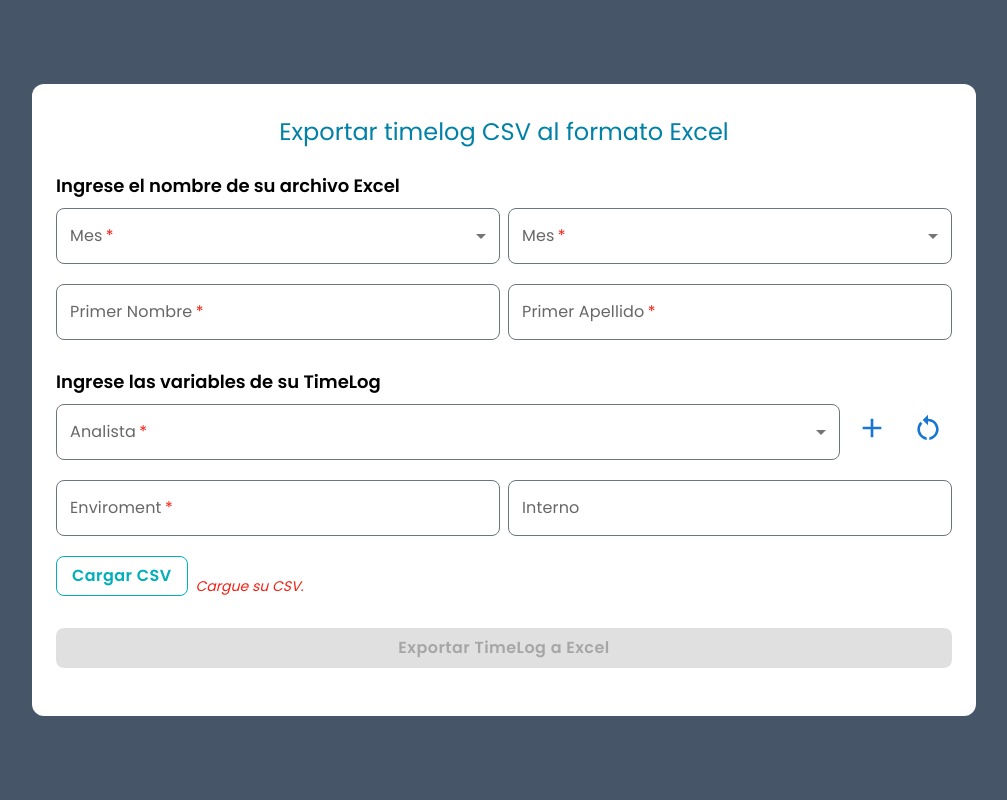
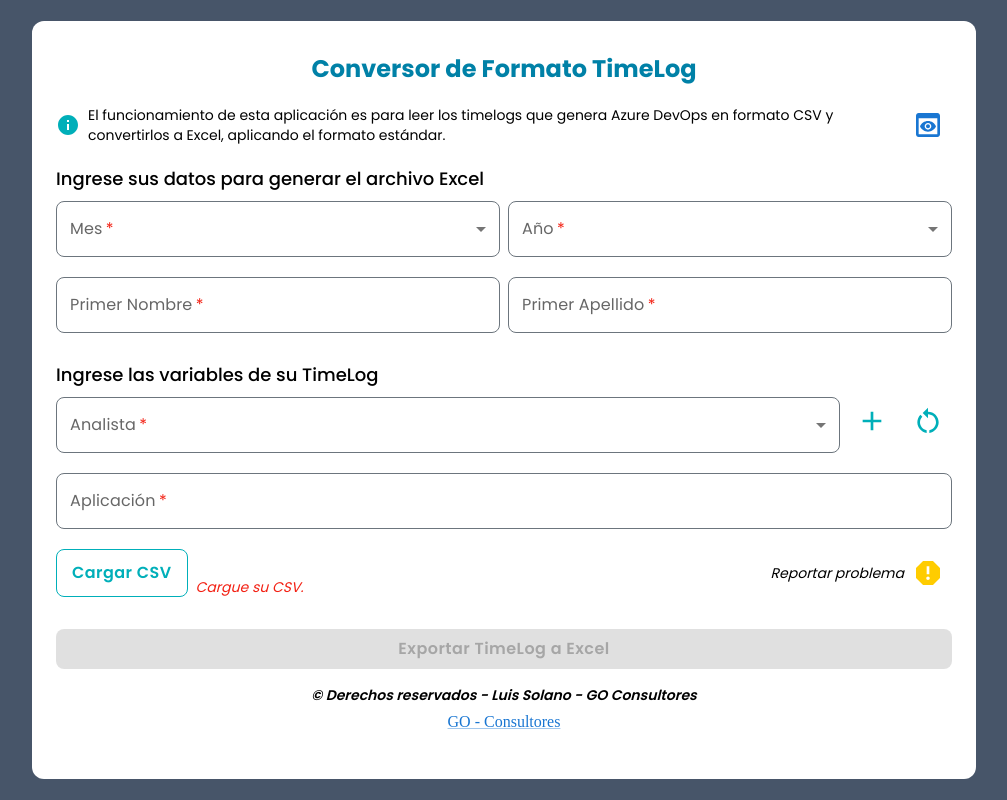
Before and after one commit to XxLuisFer15xX/excel-timelog-generator, a React (Vite) app: page /home in a window 1280 px wide. Shown: the whole page, without its empty margins (136-1143 px from the left). Built offline with nearby package versions, Linux system fonts and the light colour scheme.

Commit message:
:bug: Realizando ajustes varios al proyecto y mejorando interfaz

```diff
--- a/index.html
+++ b/index.html
@@ -4,7 +4,7 @@
     <meta charset="UTF-8" />
     <link rel="icon" type="image/svg+xml" href="/vite.svg" />
     <meta name="viewport" content="width=device-width, initial-scale=1.0" />
-    <title>Exportar Timelogs</title>
+    <title>Conversor de formato TimeLog</title>
   </head>
   <body>
     <div id="root"></div>
--- a/src/components/atoms/TextCustom.tsx
+++ b/src/components/atoms/TextCustom.tsx
@@ -15,7 +15,7 @@ export const TextCustom = ({
       paragraph={isParagraph}
       noWrap={isWrap}
       variant={variant}
-      className={`font-poppins font-normal ${className}`}
+      className={`font-poppins ${className}`}
     >
       {text}
     </Typography>
--- a/src/components/atoms/TextInputCustom.tsx
+++ b/src/components/atoms/TextInputCustom.tsx
@@ -33,6 +33,7 @@ const Component = ({
   multiline = false,
   required = false,
   fontSize = 18,
+  allowSpaces = true,
 }: TextInputCustomProps) => {
   const handleOnChange = (e: React.ChangeEvent<HTMLInputElement>) => {
     const inputValue: string = e.target.value
@@ -41,6 +42,9 @@ const Component = ({
       isValid = validInputInitialNumbers(inputValue, validInitNumbers)
     } else {
       isValid = validTextInput(inputValue, typesValidation)
+    }
+    if (!allowSpaces && inputValue.includes(' ')) {
+      isValid = false
     }
     if (isValid || inputValue === '' || !inputValue) {
       setValue(inputValue)
--- a/src/components/organisms/DialogAddAnalysts.tsx
+++ b/src/components/organisms/DialogAddAnalysts.tsx
@@ -112,6 +112,7 @@ const Component = ({ open = false, setOpen = () => null }: DialogTestProps) => {
             setValue={setName}
             className="mb-2"
             required
+            maxLength={40}
             onEnter={handleAccept}
             msgError={messages.name}
           />
--- a/src/components/pages/Home.tsx
+++ b/src/components/pages/Home.tsx
@@ -21,6 +21,9 @@ import { exportWorksheet, parseCSV } from '@core/utils'
 // assets
 import AddIcon from '@mui/icons-material/Add'
 import RestartAltIcon from '@mui/icons-material/RestartAlt'
+import ReportIcon from '@mui/icons-material/Report'
+import InfoIcon from '@mui/icons-material/Info'
+import PreviewIcon from '@mui/icons-material/Preview'
 
 // services
 import {
@@ -28,6 +31,7 @@ import {
   stRemoveAnalysts,
   stSetAnalysts,
 } from '@services/storage'
+import { Link, Tooltip } from '@mui/material'
 
 interface FormData {
   month: string | null
@@ -35,8 +39,7 @@ interface FormData {
   firstName: string | null
   firstLastName: string | null
   analyst: string | null
-  environment: string | null
-  internal: string | null
+  application: string | null
 }
 
 export const Home = () => {
@@ -46,8 +49,7 @@ export const Home = () => {
   const [firstLastName, setFirstLastName] = useState('')
   const [analyst, setAnalyst] = useState('')
   const [analysts, setAnalysts] = useState<SelectableData[]>([])
-  const [environment, setEnvironment] = useState('')
-  const [internal, setInternal] = useState('')
+  const [application, setApplication] = useState('')
   const [file, setFile] = useState<File | null>(null)
   const [showAddAnalysts, setShowAddAnalysts] = useState(false)
   const { messages, setMessages, resetMessages } = useMessage<FormData>({
@@ -56,8 +58,7 @@ export const Home = () => {
     firstName: null,
     firstLastName: null,
     analyst: null,
-    environment: null,
-    internal: null,
+    application: null,
   })
 
   useEffect(() => {
@@ -99,9 +100,9 @@ export const Home = () => {
     !analyst
       ? (msgValid.analyst = 'Analista no asignado')
       : (msgValid.analyst = '')
-    !environment
-      ? (msgValid.environment = 'Environment no asignado')
-      : (msgValid.environment = '')
+    !application
+      ? (msgValid.application = 'Aplicación no asignada')
+      : (msgValid.application = '')
     setMessages(msgValid)
     Object.entries(msgValid).forEach(([_key, value]) => {
       value ? (isValid = false) : null
@@ -129,14 +130,10 @@ export const Home = () => {
         incrementIndex++
         newLineHeader[incrementIndex] = 'Summary'
         incrementIndex++
-        newLineHeader[incrementIndex] = 'Analista'
+        newLineHeader[incrementIndex] = 'Analyst'
         incrementIndex++
-        newLineHeader[incrementIndex] = 'Enviroment'
+        newLineHeader[incrementIndex] = 'Application'
         incrementIndex++
-        if (internal) {
-          newLineHeader[incrementIndex] = 'Interno'
-          incrementIndex++
-        }
         newLineHeader[incrementIndex] = 'Date Started'
         incrementIndex++
         newLineHeader[incrementIndex] = 'Display Name'
@@ -159,12 +156,8 @@ export const Home = () => {
             incrementIndex++
             newLine[incrementIndex] = analyst
             incrementIndex++
-            newLine[incrementIndex] = environment
+            newLine[incrementIndex] = application
             incrementIndex++
-            if (internal) {
-              newLine[incrementIndex] = internal
-              incrementIndex++
-            }
             newLine[incrementIndex] = lines[i][4]
             incrementIndex++
             newLine[incrementIndex] = lines[i][1]
@@ -193,18 +186,36 @@ export const Home = () => {
     }
   }
 
+  const handleReportProblem = () => {
+    window.location.href = 'mailto:lsolano@goconsultores.com'
+  }
+
   return (
     <div className="w-screen min-h-screen flex justify-center items-center bg-slate-600">
       <div className="max-w-4xl w-full mx-0 sm:mx-12 md:mx-24 flex flex-col px-6 py-8 rounded-none sm:rounded-xl bg-white">
         <TextCustom
-          text="Exportar timelog CSV al formato Excel"
+          text="Conversor de Formato TimeLog"
           className="self-center text-2xl font-bold text-general"
         />
         <div className="flex flex-col my-4 relative">
+          <div className="flex items-center mb-2">
+            <InfoIcon className="text-primary" />
+            <TextCustom
+              text="El funcionamiento de esta aplicación es para leer los timelogs que genera Azure DevOps en formato CSV y convertirlos a Excel, aplicando el formato estándar."
+              className="text-sm ml-2"
+            />
+            <IconButtonCustom
+              icon={
+                <Tooltip title="Vista previa de resultados">
+                  <PreviewIcon />
+                </Tooltip>
+              }
+            />
+          </div>
           <div className="flex flex-col my-2">
             <TextCustom
-              text="Ingrese el nombre de su archivo Excel"
-              className="text-lg font-semibold mb-2"
+              text="Ingrese sus datos para generar el archivo Excel"
+              className="text-lg font-medium mb-2"
             />
             <div className="flex gap-2 flex-col sm:flex-row">
               <SelectCustom
@@ -217,7 +228,7 @@ export const Home = () => {
                 msgError={messages.month}
               />
               <SelectCustom
-                name="Mes"
+                name="Año"
                 options={YEARS}
                 value={year}
                 setValue={setYear}
@@ -233,6 +244,8 @@ export const Home = () => {
                 setValue={setFirstName}
                 className="w-full mb-2"
                 required
+                allowSpaces={false}
+                maxLength={20}
                 typesValidation="onlyLettersExtend"
                 msgError={messages.firstName}
               />
@@ -241,6 +254,8 @@ export const Home = () => {
                 value={firstLastName}
                 setValue={setFirstLastName}
                 required
+                allowSpaces={false}
+                maxLength={20}
                 className="w-full mb-2"
                 typesValidation="onlyLettersExtend"
                 msgError={messages.firstLastName}
@@ -250,7 +265,7 @@ export const Home = () => {
           <div className="flex flex-col my-2">
             <TextCustom
               text="Ingrese las variables de su TimeLog"
-              className="text-lg font-semibold mb-2"
+              className="text-lg font-medium mb-2"
             />
             <div className="flex gap-2 flex-row">
               <SelectCustom
@@ -263,35 +278,39 @@ export const Home = () => {
                 msgError={messages.analyst}
               />
               <IconButtonCustom
-                icon={<AddIcon />}
+                icon={
+                  <Tooltip title="Agregar analista">
+                    <AddIcon />
+                  </Tooltip>
+                }
                 onClick={handleAddAnalysts}
+                typeColor="primary"
               />
               <IconButtonCustom
-                icon={<RestartAltIcon />}
+                icon={
+                  <Tooltip title="Restaurar la lista orginal de analistas">
+                    <RestartAltIcon />
+                  </Tooltip>
+                }
                 onClick={handleResetAnalysts}
+                typeColor="primary"
               />
             </div>
             <div className="flex gap-2 flex-col sm:flex-row">
               <TextInputCustom
-                name="Enviroment"
-                value={environment}
-                setValue={setEnvironment}
+                name="Aplicación"
+                placeholder="Por ejemplo: GRYCO"
+                value={application}
+                setValue={setApplication}
                 className="w-full mb-2"
                 required
-                typesValidation="onlyLettersExtend"
-                msgError={messages.environment}
-              />
-              <TextInputCustom
-                name="Interno"
-                value={internal}
-                setValue={setInternal}
-                className="w-full mb-2"
-                typesValidation="onlyLettersExtend"
-                msgError={messages.internal}
+                maxLength={50}
+                msgError={messages.application}
               />
             </div>
           </div>
-          <div className="flex flex-row mb-6">
+          <div className="flex flex-row mb-6 justify-between">
+            <div className="flex flex-row">
               <ButtonCustom
                 text="Cargar CSV"
                 className="mr-2"
@@ -315,6 +334,22 @@ export const Home = () => {
                 )}
               </div>
             </div>
+            <div className="flex justify-center items-center">
+              <TextCustom
+                text="Reportar problema"
+                className="text-sm text-center italic"
+              />
+              <IconButtonCustom
+                icon={
+                  <Tooltip title="Reportar algún error o sugerir mejora">
+                    <ReportIcon />
+                  </Tooltip>
+                }
+                onClick={handleReportProblem}
+                typeColor="warning"
+              />
+            </div>
+          </div>
           <ButtonCustom
             text="Exportar TimeLog a Excel"
             onClick={handleExport}
@@ -322,6 +357,19 @@ export const Home = () => {
             typeColor="primary"
             disabled={file ? false : true}
           />
+          <div className="flex flex-col mt-4">
+            <TextCustom
+              text="© Derechos reservados - Luis Solano - GO Consultores"
+              className="text-sm font-semibold text-center italic"
+            />
+            <Link
+              href="https://www.goconsultores.com/"
+              className="self-center mt-2"
+              target="_blank"
+            >
+              GO - Consultores
+            </Link>
+          </div>
         </div>
       </div>
       <DialogAddAnalysts open={showAddAnalysts} setOpen={setShowAddAnalysts} />
--- a/src/types/atoms.d.ts
+++ b/src/types/atoms.d.ts
@@ -207,4 +207,5 @@ export interface TextInputCustomProps {
   multiline?: boolean
   required?: boolean
   fontSize?: number
+  allowSpaces?: boolean
 }
```
Lines whose indentation alone changed are shown as unchanged.
